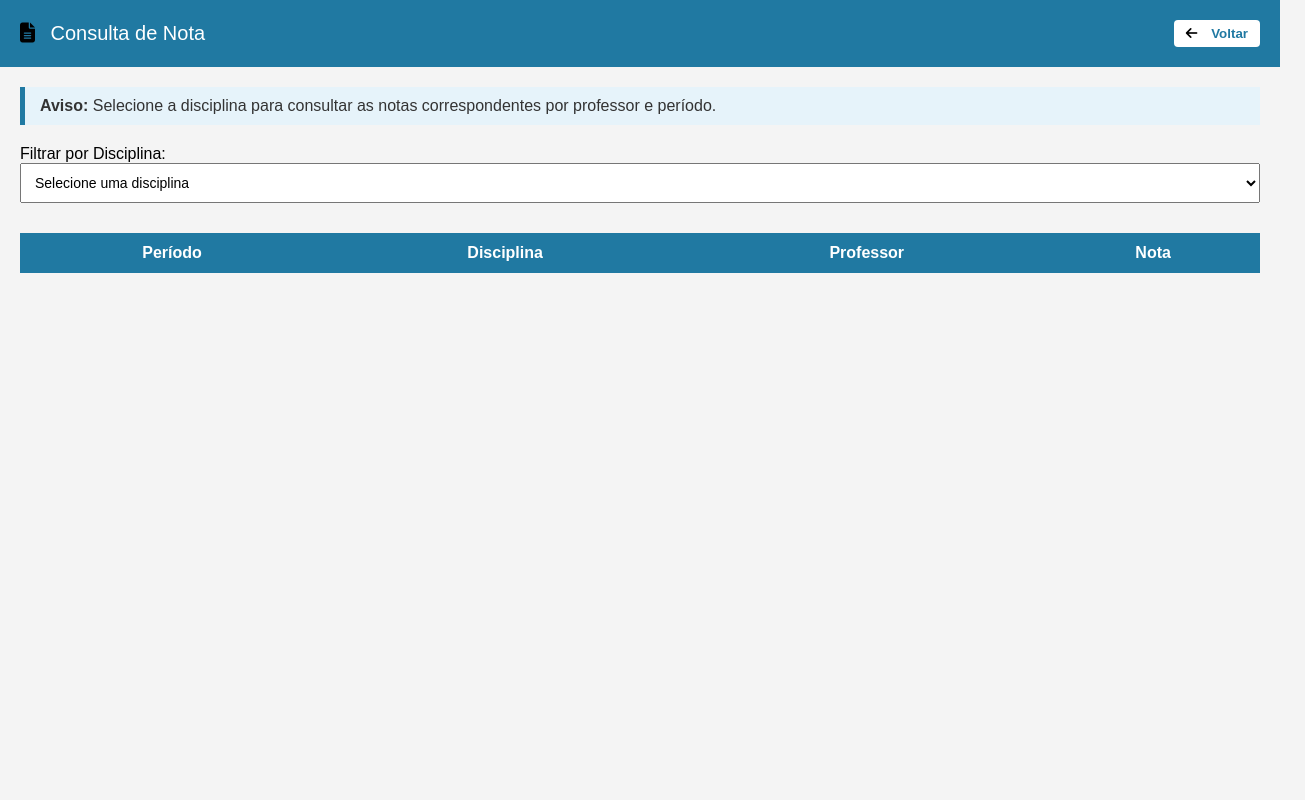
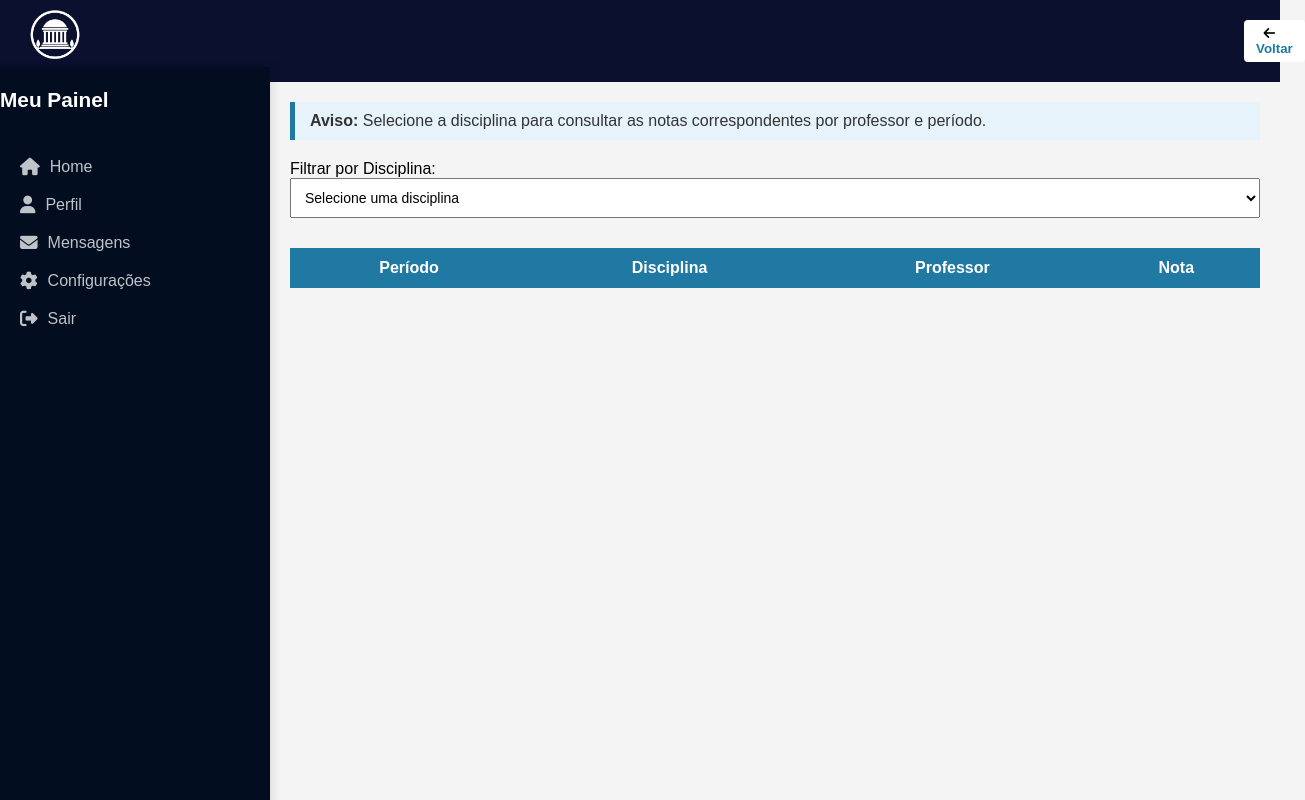
Before and after one commit to LeandroTakafaz/TaskSubmit, a website: page public/TeladeAula/Consulta-de-Nota.html in a window 1280 px wide. Shown: the whole page, 1305 px wide, since content can reach past the window. Drawn offline with Linux system fonts and the light colour scheme.

Commit message:
Consulta Notas Modificado

```diff
--- a/public/TeladeAula/Consulta-de-Nota.css
+++ b/public/TeladeAula/Consulta-de-Nota.css
@@ -1,11 +1,12 @@
         body {
+            box-sizing: border-box;
             margin: 0;
             font-family: Arial, sans-serif;
             background-color: #f4f4f4;
         }
 
         .header {
-            background-color: #2079a2;
+            background-color: #0b102e;
             color: white;
             padding: 20px;
             font-size: 20px;
@@ -17,9 +18,16 @@
             margin-right: 10px;
             color: black;
         }
-
+.img{
+    width: 70px;
+    padding: 0;
+    border: 0;
+    position: fixed;
+    margin-left: 20px;
+}
         .container {
             padding: 20px;
+            left: 270px;
         }
 
         .alert {
@@ -53,3 +61,66 @@
             background-color: #2079a2;
             color: white;
         }
+.sidebar {
+
+            width: 270px;
+            height: 100vh;
+            background: #030d20;
+            color: #ecf0f1;
+            position: fixed;
+            top: 67px;
+            left: 0;
+            overflow-y: auto;
+            transition: all 0.3s;
+            box-shadow: 2px 0 10px rgba(0, 0, 0, 0.1);
+        }
+ .sidebar-header h3 {
+            font-size: 1.3rem;
+            color: #fff;
+        }
+
+        /* Itens do Menu */
+        .sidebar-menu {
+            padding: 15px 0;
+        }
+
+        .sidebar-menu li {
+            list-style: none;
+            padding: 10px 20px;
+            transition: all 0.2s;
+        }
+
+        .sidebar-menu li:hover {
+            background: #34495e;
+            cursor: pointer;
+        }
+
+        .sidebar-menu li a {
+            color: #bdc3c7;
+            text-decoration: none;
+            display: flex;
+            align-items: center;
+            gap: 10px;
+        }
+
+        .sidebar-menu li a i {
+            font-size: 1.1rem;
+        }
+
+        .sidebar-menu li:hover a {
+            color: #fff;
+        }
+
+        /* Versão responsiva */
+        @media (max-width: 768px) {
+            .sidebar {
+                width: 70px;
+                overflow: hidden;
+            }
+            .sidebar-header h3, .sidebar-menu li span {
+                display: none;
+            }
+            .sidebar-menu li {
+                text-align: center;
+            }
+        }
--- a/public/TeladeAula/Consulta-de-Nota.html
+++ b/public/TeladeAula/Consulta-de-Nota.html
@@ -9,15 +9,54 @@
 </head>
 
 <body>
+<div><img src="/public/imagens/logo_teste.png" alt="" class="img"></div>
+    <div class="header" style="justify-content: space-between;">
 
-    <div class="header" style="justify-content: space-between;">
-        <div><i class="fas fa-file-alt"></i> Consulta de Nota</div>
-        <button onclick="voltarAoPortal()" style="background-color: #fff; color: #2079a2; padding: 6px 12px; border: none; border-radius: 4px; font-weight: bold; cursor: pointer;">
+        <button onclick="voltarAoPortal()" style="background-color: #fff; color: #2079a2; padding: 6px 12px; border: none; border-radius: 4px; font-weight: bold; cursor: pointer; margin-left: 153vh;">
             <i class="fas fa-arrow-left"></i> Voltar
         </button>
     </div>
 
-    <div class="container">
+ <div class="sidebar">
+        <div class="sidebar-header">
+            <h3>Meu Painel</h3>
+        </div>
+
+        <ul class="sidebar-menu">
+            <li>
+                <a href="portalaluno.html">
+                    <i class="fas fa-home"></i>
+                    <span>Home</span>
+                </a>
+            </li>
+            <li>
+                <a href="#">
+                    <i class="fas fa-user"></i>
+                    <span>Perfil</span>
+                </a>
+            </li>
+            <li>
+                <a href="#">
+                    <i class="fas fa-envelope"></i>
+                    <span>Mensagens</span>
+                </a>
+            </li>
+            <li>
+                <a href="#">
+                    <i class="fas fa-cog"></i>
+                    <span>Configurações</span>
+                </a>
+            </li>
+            <li>
+                <a href="#">
+                    <i class="fas fa-sign-out-alt"></i>
+                    <span>Sair</span>
+                </a>
+            </li>
+        </ul>
+    </div>
+
+    <div class="container" style="margin-left: 270px;">
 
         <div class="alert">
             <strong>Aviso:</strong> Selecione a disciplina para consultar as notas correspondentes por professor e período.
@@ -33,7 +72,7 @@
             <option value="Estrutura de Dados">Estrutura de Dados</option>
         </select>
 
-        <table id="tabelaNotas">
+        <table id="tabelaNotas" style="left: 70px;">
             <thead>
                 <tr>
                     <th>Período</th>
```
